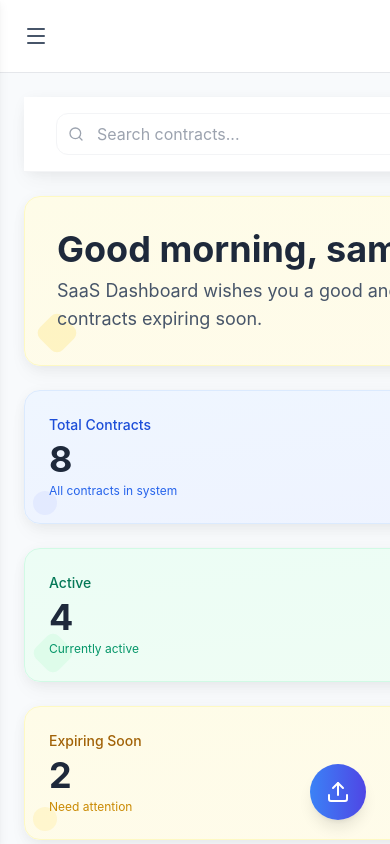
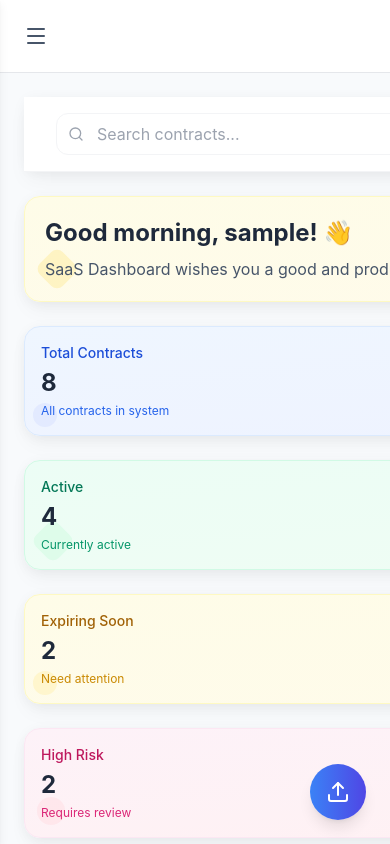
Before and after one commit to ananyactrl/ContractHub, a React (Vite) app: page / in a window 390 px wide. Shown: the top 844 px of the page. Built offline with nearby package versions, Linux system fonts and the light colour scheme; sample sign-in values are in the browser's storage.

Commit message:
feat(responsive): scale paddings and font sizes for mobile to reduce zoom feel

```diff
--- a/src/pages/DashboardPage.tsx
+++ b/src/pages/DashboardPage.tsx
@@ -182,7 +182,7 @@ const DashboardPage: React.FC = () => {
       </div>
 
       {/* Welcome Message Card - Soft Yellow with Design Elements */}
-      <div className="bg-gradient-to-br from-yellow-50 to-amber-50 rounded-2xl p-8 shadow-soft border border-yellow-100 relative overflow-hidden mt-2">
+      <div className="bg-gradient-to-br from-yellow-50 to-amber-50 rounded-2xl p-5 sm:p-6 lg:p-8 shadow-soft border border-yellow-100 relative overflow-hidden mt-2">
         {/* Background Design Elements */}
         <div className="absolute top-4 right-4 w-16 h-16 bg-yellow-200/30 rounded-full"></div>
         <div className="absolute bottom-4 left-4 w-8 h-8 bg-amber-200/40 rounded-lg rotate-45"></div>
@@ -190,24 +190,24 @@ const DashboardPage: React.FC = () => {
 
         <div className="flex items-center justify-between relative z-10">
           <div>
-            <h1 className="text-4xl font-bold text-slate-800 mb-2">
+            <h1 className="text-2xl sm:text-3xl lg:text-4xl font-bold text-slate-800 mb-2">
               Good morning, {user?.username || 'User'}! 👋
             </h1>
-            <p className="text-lg text-slate-600">
+            <p className="text-base sm:text-lg text-slate-600">
               SaaS Dashboard wishes you a good and productive day. {stats.total} contracts waiting for your review today.
               You also have {stats.expiring} contracts expiring soon.
             </p>
           </div>
-          <div className="w-20 h-20 bg-gradient-to-br from-yellow-200 to-amber-200 rounded-2xl flex items-center justify-center">
+          <div className="w-14 h-14 sm:w-16 sm:h-16 lg:w-20 lg:h-20 bg-gradient-to-br from-yellow-200 to-amber-200 rounded-2xl flex items-center justify-center">
             <FileText className="h-10 w-10 text-yellow-700" />
           </div>
         </div>
       </div>
 
       {/* Statistics Cards - Healthcare Style */}
-      <div className="grid grid-cols-1 md:grid-cols-2 lg:grid-cols-4 gap-6">
+      <div className="grid grid-cols-1 sm:grid-cols-2 lg:grid-cols-4 gap-6">
         {/* Total Contracts - Soft Blue with Design Elements */}
-        <div className="bg-gradient-to-br from-blue-50 to-indigo-50 rounded-2xl p-6 shadow-soft border border-blue-100 hover:shadow-lg transition-all duration-300 animate-slide-up relative overflow-hidden">
+        <div className="bg-gradient-to-br from-blue-50 to-indigo-50 rounded-2xl p-4 sm:p-6 shadow-soft border border-blue-100 hover:shadow-lg transition-all duration-300 animate-slide-up relative overflow-hidden">
           {/* Background Design Elements */}
           <div className="absolute top-2 right-2 w-12 h-12 bg-blue-200/20 rounded-lg rotate-12"></div>
           <div className="absolute bottom-2 left-2 w-6 h-6 bg-indigo-200/30 rounded-full"></div>
@@ -216,7 +216,7 @@ const DashboardPage: React.FC = () => {
           <div className="flex items-center justify-between relative z-10">
             <div>
               <p className="text-sm font-medium text-blue-700 mb-1">Total Contracts</p>
-              <p className="text-4xl font-bold text-slate-800">{stats.total}</p>
+              <p className="text-2xl sm:text-3xl lg:text-4xl font-bold text-slate-800">{stats.total}</p>
               <p className="text-xs text-blue-600 mt-1">All contracts in system</p>
             </div>
             <div className="w-16 h-16 bg-gradient-to-br from-blue-200 to-indigo-200 rounded-2xl flex items-center justify-center">
@@ -226,7 +226,7 @@ const DashboardPage: React.FC = () => {
         </div>
 
         {/* Active Contracts - Soft Green with Design Elements */}
-        <div className="bg-gradient-to-br from-emerald-50 to-green-50 rounded-2xl p-6 shadow-soft border border-emerald-100 hover:shadow-lg transition-all duration-300 animate-slide-up relative overflow-hidden" style={{ animationDelay: '0.1s' }}>
+        <div className="bg-gradient-to-br from-emerald-50 to-green-50 rounded-2xl p-4 sm:p-6 shadow-soft border border-emerald-100 hover:shadow-lg transition-all duration-300 animate-slide-up relative overflow-hidden" style={{ animationDelay: '0.1s' }}>
           {/* Background Design Elements */}
           <div className="absolute top-3 right-3 w-10 h-10 bg-emerald-200/25 rounded-full"></div>
           <div className="absolute bottom-3 left-3 w-8 h-8 bg-green-200/30 rounded-lg rotate-45"></div>
@@ -235,7 +235,7 @@ const DashboardPage: React.FC = () => {
           <div className="flex items-center justify-between relative z-10">
             <div>
               <p className="text-sm font-medium text-emerald-700 mb-1">Active</p>
-              <p className="text-4xl font-bold text-slate-800">{stats.active}</p>
+              <p className="text-2xl sm:text-3xl lg:text-4xl font-bold text-slate-800">{stats.active}</p>
               <p className="text-xs text-emerald-600 mt-1">Currently active</p>
             </div>
             <div className="w-16 h-16 bg-gradient-to-br from-emerald-200 to-green-200 rounded-2xl flex items-center justify-center">
@@ -245,7 +245,7 @@ const DashboardPage: React.FC = () => {
         </div>
 
         {/* Expiring Soon - Soft Yellow with Design Elements */}
-        <div className="bg-gradient-to-br from-yellow-50 to-amber-50 rounded-2xl p-6 shadow-soft border border-yellow-100 hover:shadow-lg transition-all duration-300 animate-slide-up relative overflow-hidden" style={{ animationDelay: '0.2s' }}>
+        <div className="bg-gradient-to-br from-yellow-50 to-amber-50 rounded-2xl p-4 sm:p-6 shadow-soft border border-yellow-100 hover:shadow-lg transition-all duration-300 animate-slide-up relative overflow-hidden" style={{ animationDelay: '0.2s' }}>
           {/* Background Design Elements */}
           <div className="absolute top-2 right-2 w-14 h-14 bg-yellow-200/20 rounded-lg rotate-6"></div>
           <div className="absolute bottom-2 left-2 w-6 h-6 bg-amber-200/30 rounded-full"></div>
@@ -254,7 +254,7 @@ const DashboardPage: React.FC = () => {
           <div className="flex items-center justify-between relative z-10">
             <div>
               <p className="text-sm font-medium text-yellow-700 mb-1">Expiring Soon</p>
-              <p className="text-4xl font-bold text-slate-800">{stats.expiring}</p>
+              <p className="text-2xl sm:text-3xl lg:text-4xl font-bold text-slate-800">{stats.expiring}</p>
               <p className="text-xs text-yellow-600 mt-1">Need attention</p>
             </div>
             <div className="w-16 h-16 bg-gradient-to-br from-yellow-200 to-amber-200 rounded-2xl flex items-center justify-center">
@@ -264,7 +264,7 @@ const DashboardPage: React.FC = () => {
         </div>
 
         {/* High Risk - Soft Pink with Design Elements */}
-        <div className="bg-gradient-to-br from-pink-50 to-rose-50 rounded-2xl p-6 shadow-soft border border-pink-100 hover:shadow-lg transition-all duration-300 animate-slide-up relative overflow-hidden" style={{ animationDelay: '0.3s' }}>
+        <div className="bg-gradient-to-br from-pink-50 to-rose-50 rounded-2xl p-4 sm:p-6 shadow-soft border border-pink-100 hover:shadow-lg transition-all duration-300 animate-slide-up relative overflow-hidden" style={{ animationDelay: '0.3s' }}>
           {/* Background Design Elements */}
           <div className="absolute top-3 right-3 w-12 h-12 bg-pink-200/25 rounded-lg rotate-12"></div>
           <div className="absolute bottom-3 left-3 w-7 h-7 bg-rose-200/30 rounded-full"></div>
@@ -273,7 +273,7 @@ const DashboardPage: React.FC = () => {
           <div className="flex items-center justify-between relative z-10">
             <div>
               <p className="text-sm font-medium text-pink-700 mb-1">High Risk</p>
-              <p className="text-4xl font-bold text-slate-800">{stats.highRisk}</p>
+              <p className="text-2xl sm:text-3xl lg:text-4xl font-bold text-slate-800">{stats.highRisk}</p>
               <p className="text-xs text-pink-600 mt-1">Requires review</p>
             </div>
             <div className="w-16 h-16 bg-gradient-to-br from-pink-200 to-rose-200 rounded-2xl flex items-center justify-center">
--- a/src/pages/InsightsPage.tsx
+++ b/src/pages/InsightsPage.tsx
@@ -84,7 +84,7 @@ const InsightsPage: React.FC = () => {
               </div>
             </li>
           </ul>
-          <div className="mt-4 grid grid-cols-1 md:grid-cols-3 gap-3">
+          <div className="mt-4 grid grid-cols-1 sm:grid-cols-3 gap-3">
             <KpiCard label="Total" value={stats.total} />
             <KpiCard label="Active" value={stats.active} />
             <KpiCard label="Renewal Due" value={stats.renewalDue} />
--- a/src/pages/ReportsPage.tsx
+++ b/src/pages/ReportsPage.tsx
@@ -16,13 +16,13 @@ const ReportsPage: React.FC = () => {
       </div>
 
       {banner && (
-        <div className="rounded-lg border border-border bg-brand-100 text-brand-600 px-4 py-3">
+        <div className="rounded-lg border border-border bg-brand-100 text-brand-600 px-3 sm:px-4 py-3">
           {banner}
         </div>
       )}
 
       <div className="grid grid-cols-1 lg:grid-cols-3 gap-6">
-        <div className="lg:col-span-2 grid grid-cols-1 md:grid-cols-2 gap-6">
+        <div className="lg:col-span-2 grid grid-cols-1 sm:grid-cols-2 gap-6">
           <ReportCard title="Contract Summary Report" schedule="Weekly" nextRunAt="Today 9:00 AM" />
           <ReportCard title="Risk Analysis Report" schedule="Weekly" nextRunAt="Today 9:05 AM" />
           <ReportCard title="Expiry Report" schedule="Daily" nextRunAt="Tomorrow 7:00 AM" />
```
